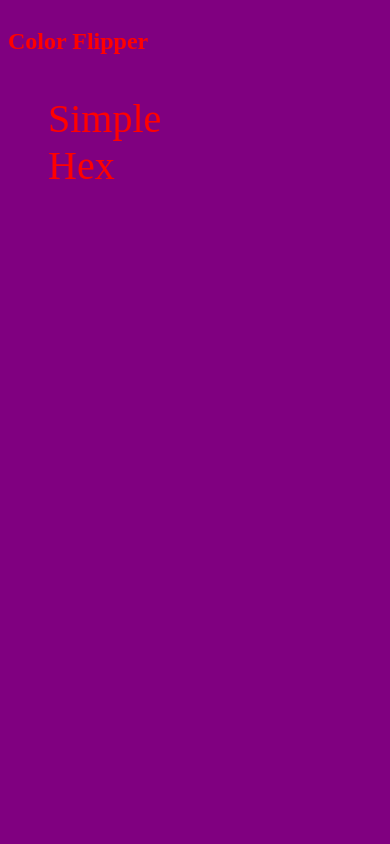
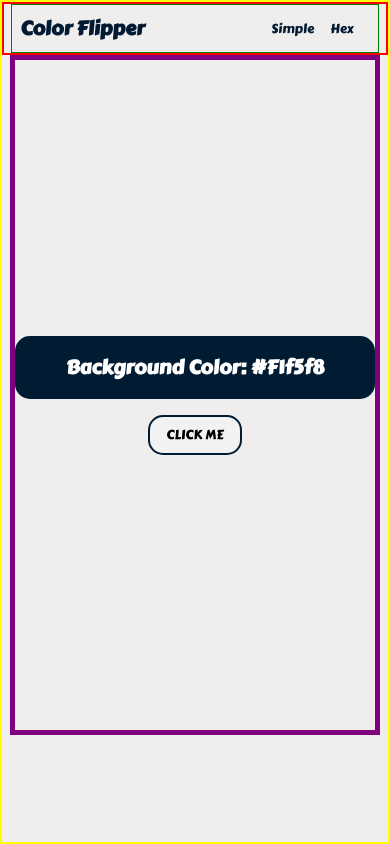
Before and after one commit to arehtunde/JS-practice-projects, a website: page index.html in a window 390 px wide. Drawn offline with Linux system fonts and the light colour scheme.

Commit message:
fix responsiveness

```diff
--- a/index.html
+++ b/index.html
@@ -10,12 +10,21 @@
   <title>Color Flipper</title>
 </head>
 <body>
-  <nav class="nav">
-    <h1 class="nav_title">Color Flipper</h1>
-    <ul class="nav_link">
-      <li>Simple</li>
-      <li>Hex</li>
-    </ul>
+  <nav>
+    <div class="nav">
+      <h2 class="nav_title">Color Flipper</h2>
+      <ul class="nav_link">
+        <li class="nav_link-list">Simple</li>
+        <li class="nav_link-list">Hex</li>
+      </ul>
+    </div>
   </nav>
+
+  <main class="main">
+    <div class="wrapper">
+      <h2 class="wrapper_heading">Background Color: #F1f5f8</h2>
+      <button class="wrapper_button">CLICK ME</button>
+    </div>
+  </main>
 </body>
 </html>
--- a/src/style.scss
+++ b/src/style.scss
@@ -1,13 +1,84 @@
+:root {
+  box-sizing: border-box;
+  font-size: 100%;
+}
+
+*, *::before, *::after {
+  box-sizing: border-box;
+  padding: 0;
+  margin: 0;
+  list-style: none;
+}
+
 body {
-  display: flex;
-  background-color: purple;
-  color: red;
+  width: 100%;
+  height: 100vh;
+  border: 2px solid yellow;
+  background-color: #f0eded;
+  font-size: clamp(0.75rem, 0.4423rem + 1.5385vw, 1.25rem);
+  font-family: 'Carter One', cursive;
+}
+
+nav {
+  border: 2px solid red;
+
 }
 
 .nav {
+  display: flex;
+  width: Min(100vw, calc(70% + 6.25rem));
+  margin: 0 auto;
+  padding: .5rem;
+  color: #011b33;
+  border: 1px solid green;
+
+  &_title {
+    margin-right: auto;
+  }
 
   &_link {
-    list-style: none;
-    font-size: 2.5rem;
+    display: flex;
+    align-items: center;
+
+    &-list {
+      margin-right: 1rem;
+    }
   }
 }
+
+main {
+  display: flex;
+  flex-direction: column;
+  justify-content: center;
+  min-height: calc(100% - 10rem);
+  border: 5px solid purple;
+  margin: 0 auto;
+  width: Min(100vw, calc(70% + 6.25rem));
+}
+
+.wrapper {
+  text-align: center;
+
+  &_heading {
+    background-color: #011b33;
+    color: #fff;
+    padding: 1rem;
+    margin-bottom: 1rem;
+    border-radius: 15px;
+  }
+
+  &_button {
+    padding: .5rem 1rem;
+    background-color: #f2f2f2;
+    border: 2px solid #011b33;
+    border-radius: 15px;
+    font-size: inherit;
+    font-family: inherit;
+    cursor: pointer;
+
+    &:hover {
+      background-color: #011b33;
+      color: #f2f2f2;
+    }
+  }
+}
```
Also changed, not shown: dist/style.css, src/style.css, 1 other file.
